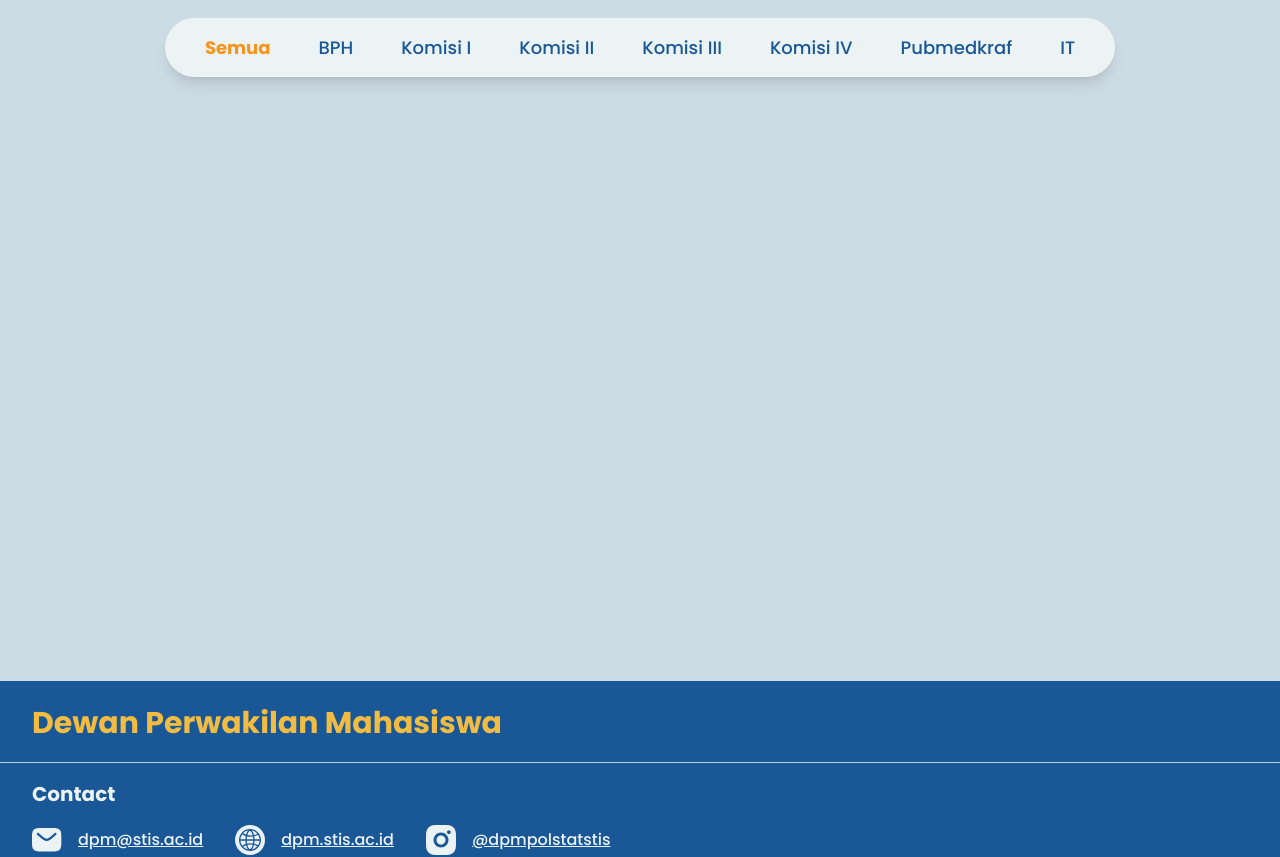
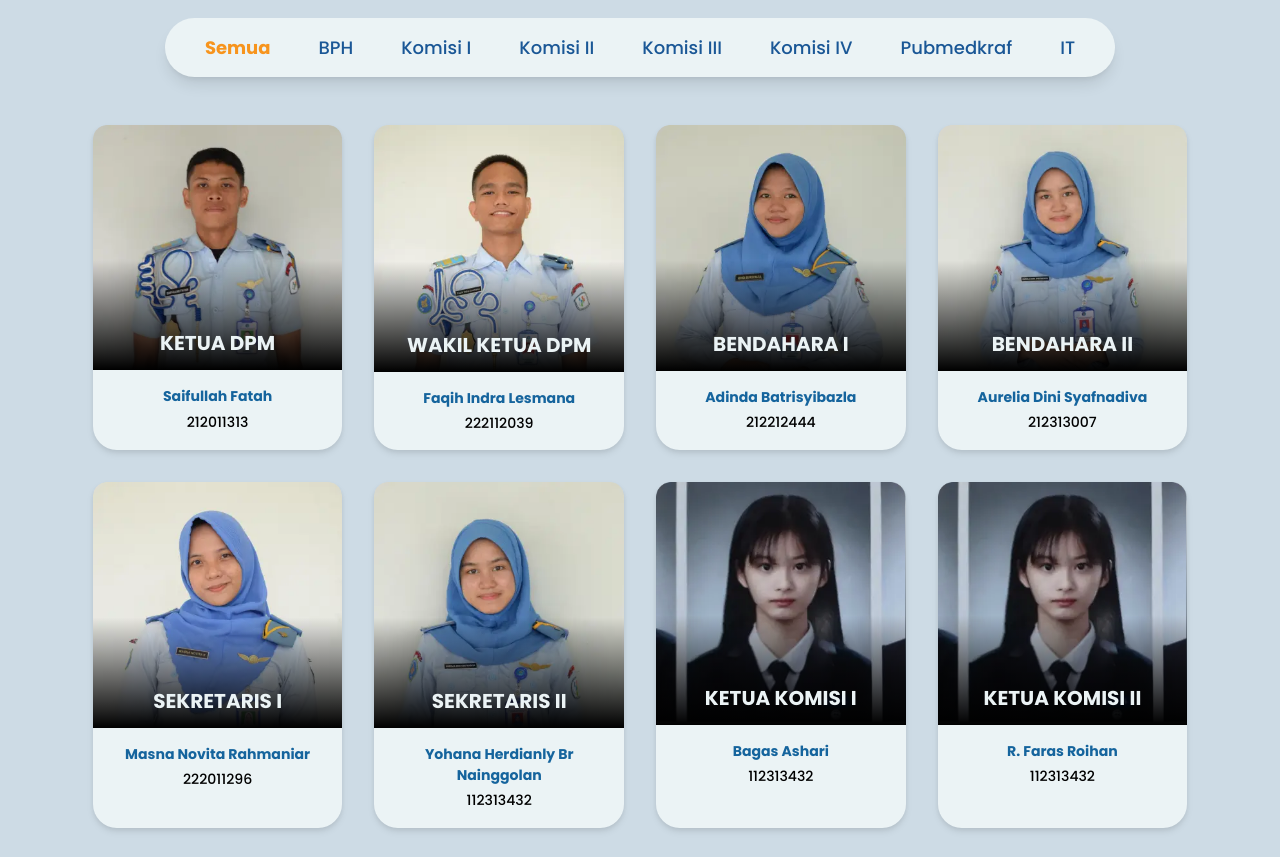
Before and after one commit to Hima-1/IMK-3SI1-KEL1-DPM-2024, a Vue app: page /struktur in a window 1280 px wide. Shown: the part 720-1577 px from the top of the page. Built offline with nearby package versions, Linux system fonts and the light colour scheme.

Commit message:
fix yang kehapus

```diff
--- a/src/components/LandingPage/StrukturList.vue
+++ b/src/components/LandingPage/StrukturList.vue
@@ -37,7 +37,13 @@
         <button class="mx-2 px-4 active:font-bold focus:text-[#F7941D] focus:font-bold hover:text-[#F7941D] hover:font-bold">{{ button }}</button>
       </li>
     </div>
-</div>
+
+    <div class="container mx-auto">
+      <div class="flex flex-wrap justify-center max-lg:gap-x-2 gap-y-8">
+        <StrukturItem v-for="anggota in filteredButton" :key="anggota.id" :anggota="anggota" />
+      </div>
+    </div>
+  </div>
 </template>
 
 <script>
```
